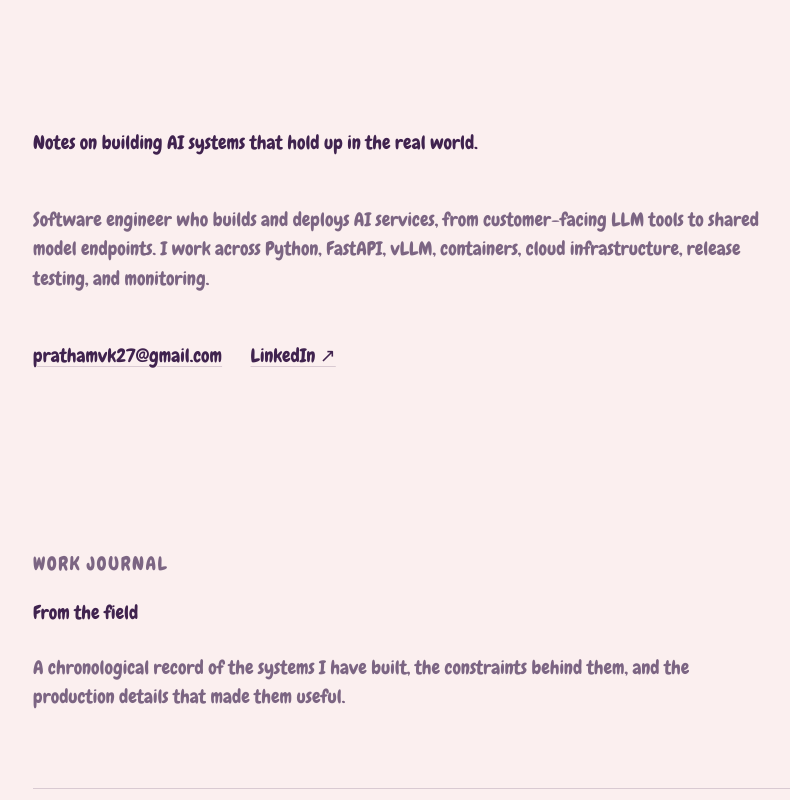
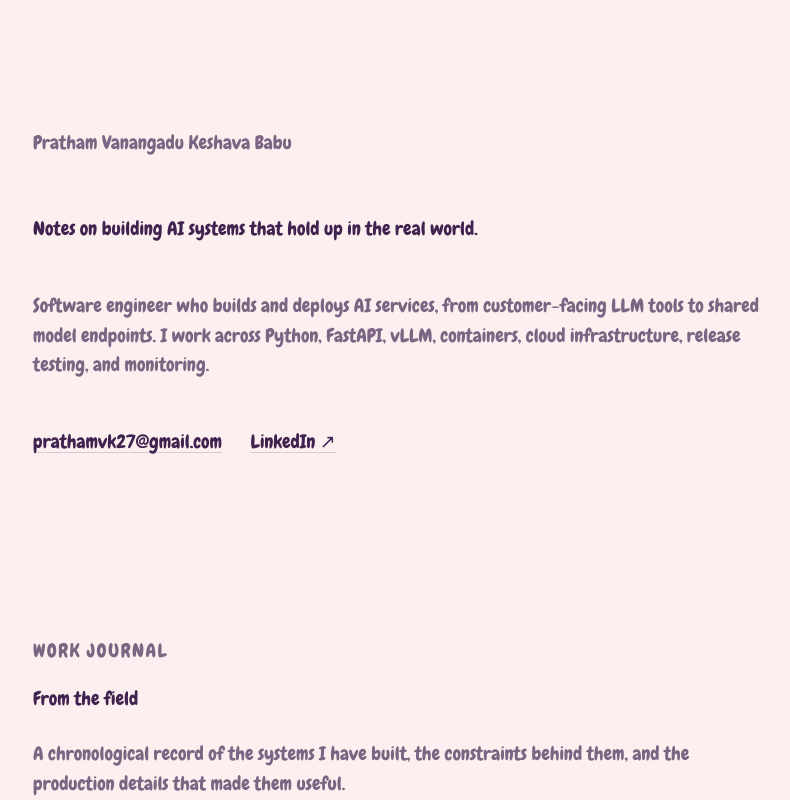
Before and after one commit to Prathamvk27/Prathamvk27.github.io, a React (Vite) app: page / in a window 1280 px wide. Shown: the top 800 px of the page, without its empty margins (113-903 px from the left). Built offline with nearby package versions, Linux system fonts and the light colour scheme.

Commit message:
Restore author name to journal header

```diff
--- a/src/index.css
+++ b/src/index.css
@@ -68,6 +68,11 @@ a:focus-visible {
 
 .masthead {
   padding: clamp(4rem, 10vw, 8rem) 0 clamp(6rem, 14vw, 10rem);
+}
+
+.author-name {
+  margin: 0 0 3rem;
+  color: var(--purple-soft);
 }
 
 .journal-footer p {
--- a/src/pages/Home.jsx
+++ b/src/pages/Home.jsx
@@ -4,6 +4,7 @@ export const Home = () => {
   return (
     <div className="journal-shell">
       <header className="masthead">
+        <p className="author-name">{profile.name}</p>
         <h1>Notes on building AI systems that hold up in the real world.</h1>
         <p className="masthead__introduction">{profile.summary}</p>
 
```
